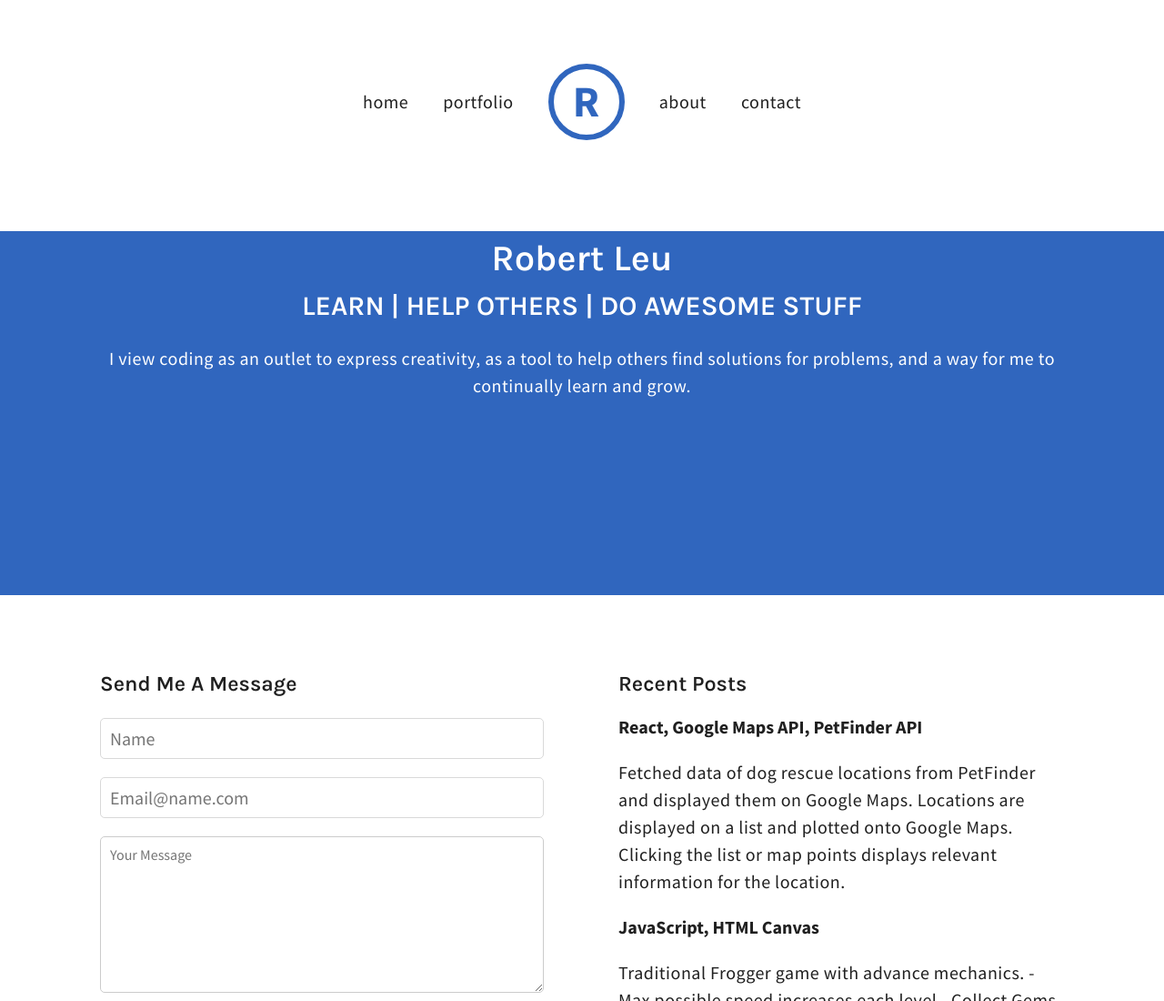
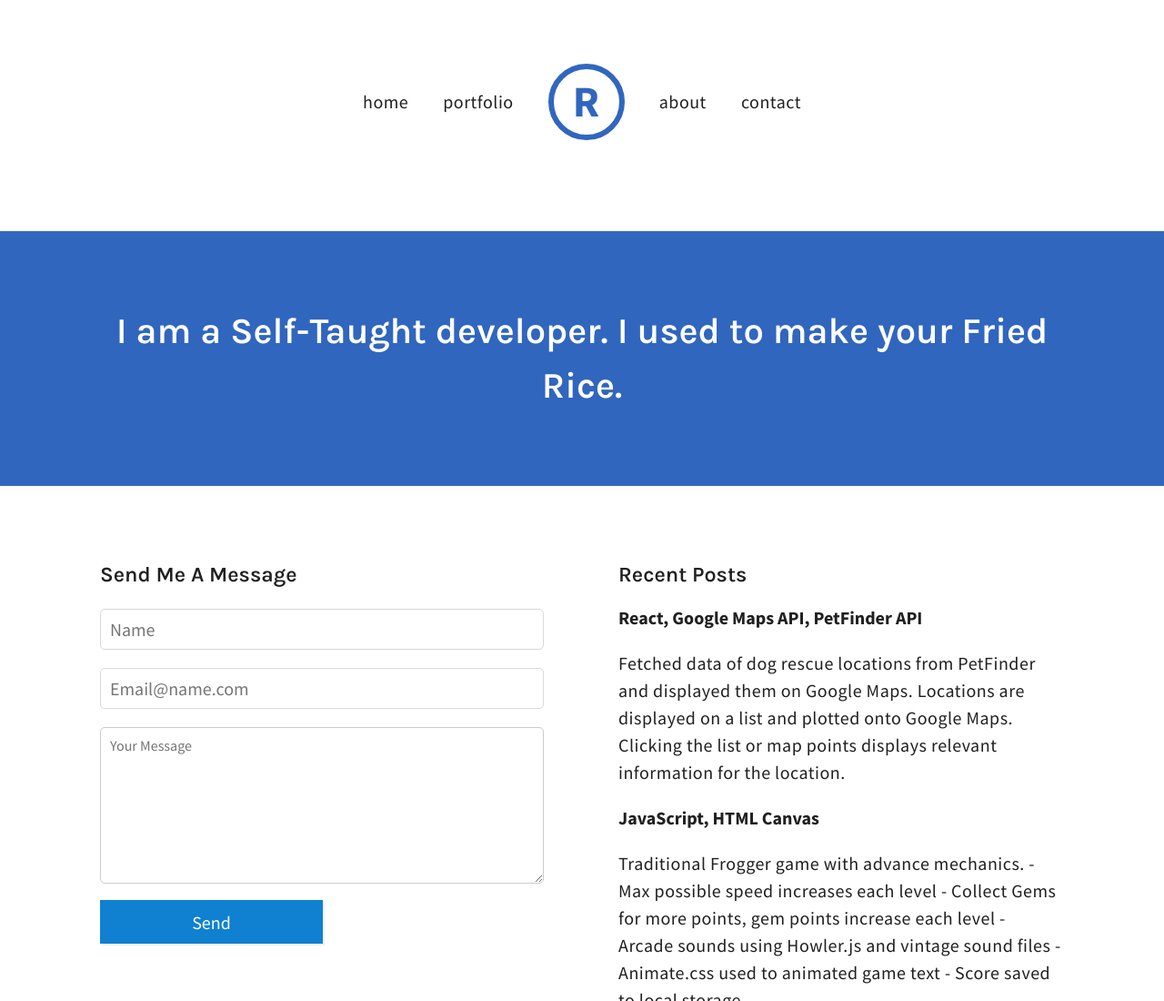
Before and after one commit to rleu82/Portfolio, a Gatsby site in the folder gatsby/: page / in a window 1280 px wide. Shown: the top 1100 px of the page at 91% size. Built offline with nearby package versions, Linux system fonts and the light colour scheme; Gatsby itself is replaced by a stand-in of ours.

Commit message:
Change Main Hero description

```diff
--- a/gatsby/src/components/MyIntro.js
+++ b/gatsby/src/components/MyIntro.js
@@ -6,10 +6,10 @@ const MyIntroStyles = styled.section`
   /* max-width: var(--maxSize); */
   background: var(--darkerblue);
   color: var(--white);
-  height: 50vh;
   line-height: 1.5;
   text-align: center;
   margin-bottom: 4em;
+  padding: 4em 0;
   .inner-intro {
     max-width: 1100px;
     margin: 0 auto;
@@ -21,13 +21,7 @@ export default function MyIntro() {
   return (
     <MyIntroStyles>
       <div className="inner-intro">
-        <h1>Robert Leu</h1>
-        <h2>LEARN | HELP OTHERS | DO AWESOME STUFF</h2>
-        <p>
-          I view coding as an outlet to express creativity, as a tool to help
-          others find solutions for problems, and a way for me to continually
-          learn and grow.
-        </p>
+        <h1>I am a Self-Taught developer. I used to make your Fried Rice.</h1>
       </div>
     </MyIntroStyles>
   );
```
